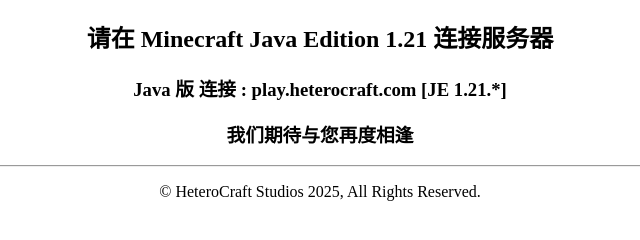
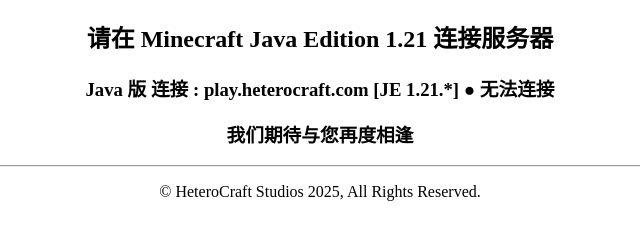
Before and after one commit to HeteroCraft/HeteroCraft-play.github.io, a plain HTML site: page index.html in a window 1280 px wide. Shown: the part 70-310 px from the top of the page, without its empty margins (320-960 px from the left). Drawn offline with Linux system fonts and the light colour scheme.

Commit message:
Update index.html

```diff
--- a/index.html
+++ b/index.html
@@ -37,7 +37,7 @@
   <body>
     <h1>这是一个错误的打开方式.</h1>
     <h2>请在 Minecraft Java Edition 1.21 连接服务器</h2>
-    <h3>Java 版 连接 : play.heterocraft.com [JE 1.21.*]</h3>
+    <h3>Java 版 连接 : play.heterocraft.com [JE 1.21.*] <span color="red">● 无法连接</span></h3>
     <h3>我们期待与您再度相逢</h3>
     <hr>
     <p>&copy; HeteroCraft Studios 2025, All Rights Reserved.</p>
```
